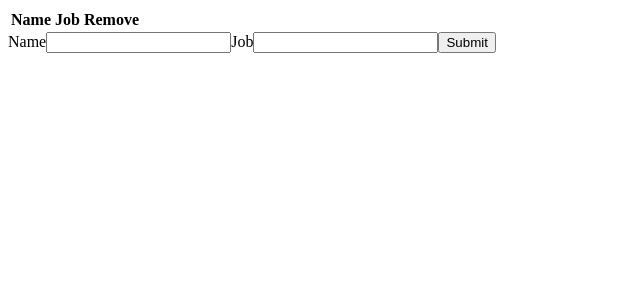
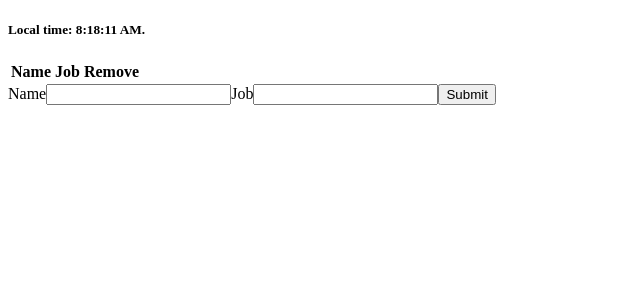
Before and after one commit to carlosmertens/react-tutorial, a React (Create React App) app: page / in a window 1280 px wide. Shown: the top 300 px of the page, without its empty margins (0-640 px from the left). Built offline with nearby package versions, Linux system fonts and the light colour scheme; the HTML template or start-up script is replaced by a standard one.

Commit message:
Add a running clock in the App

```diff
--- a/src/App.js
+++ b/src/App.js
@@ -1,6 +1,7 @@
 import React, { Component } from 'react'
 import Table from './Table'
 import Form from './Form'
+import Clock from './Clock'
 
 class App extends Component {
 	state = {
@@ -26,6 +27,7 @@
 
 		return (
 			<div className="container">
+				<Clock />
 				<Table characterData={ characters } removeCharacter={
 					this.removeCharacter
 				} />
--- /dev/null
+++ b/src/Clock.js
@@ -0,0 +1,48 @@
+import React from 'react'
+
+class Clock extends React.Component {
+	// Create constructor
+	constructor (props) {
+		super(props);
+		this.state = { date: new Date() };
+	}
+
+	// Lifecycle methods
+	componentDidMount() {
+		this.timerID = setInterval(
+			() => this.tick(),
+			1000
+		);
+	}
+
+	componentWillUnmount() {
+		clearInterval(this.timerID);
+	}
+
+	// Create method to be called every second
+	tick() {
+		this.setState({ date: new Date() });
+	}
+
+	// Render the component output
+	render() {
+		return (
+			<div>
+				<h5>Local time: { this.state.date.toLocaleTimeString() }.</h5>
+			</div>
+		);
+	}
+}
+
+/* ReactDOM.render(
+	<Clock />,
+	document.getElementById('root')
+); */
+
+//setInterval(tick, 1000);
+
+/* setInterval(() => {
+	tick()
+}, 1000); */
+
+export default Clock
```
